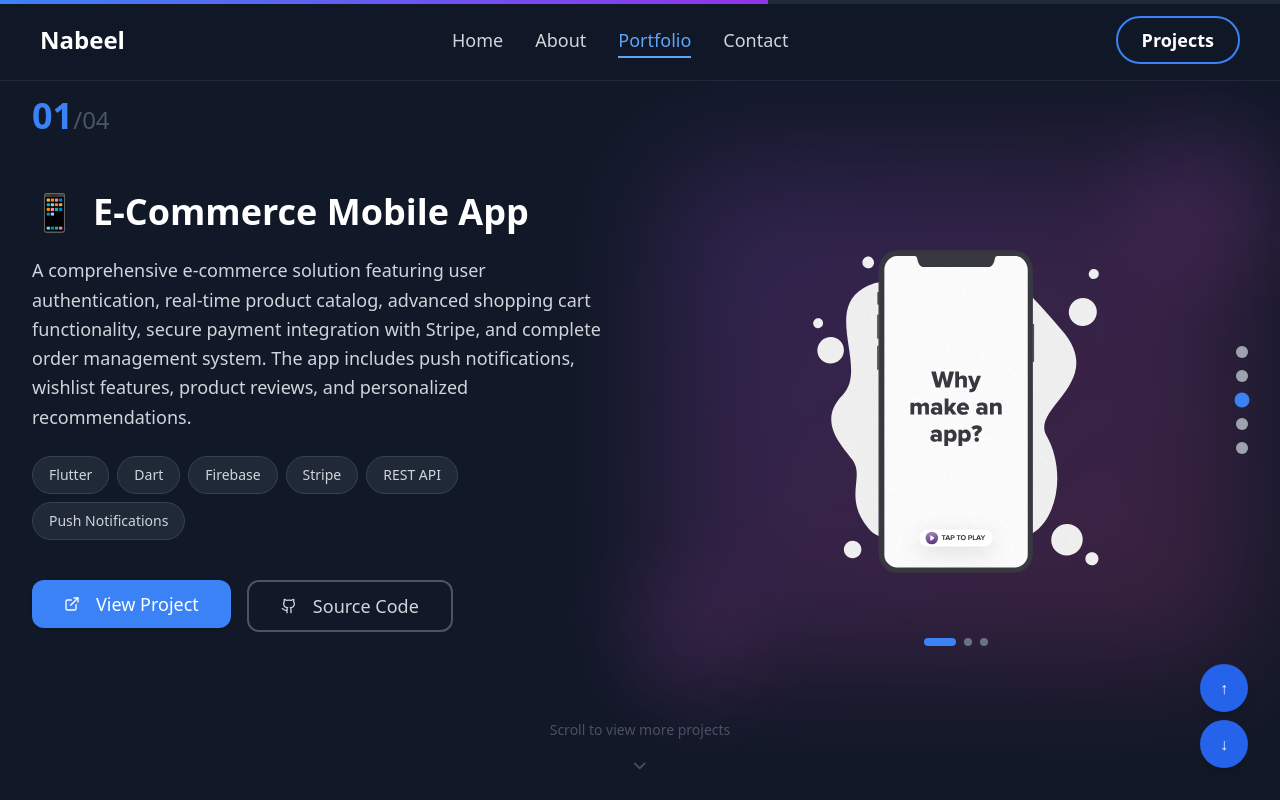
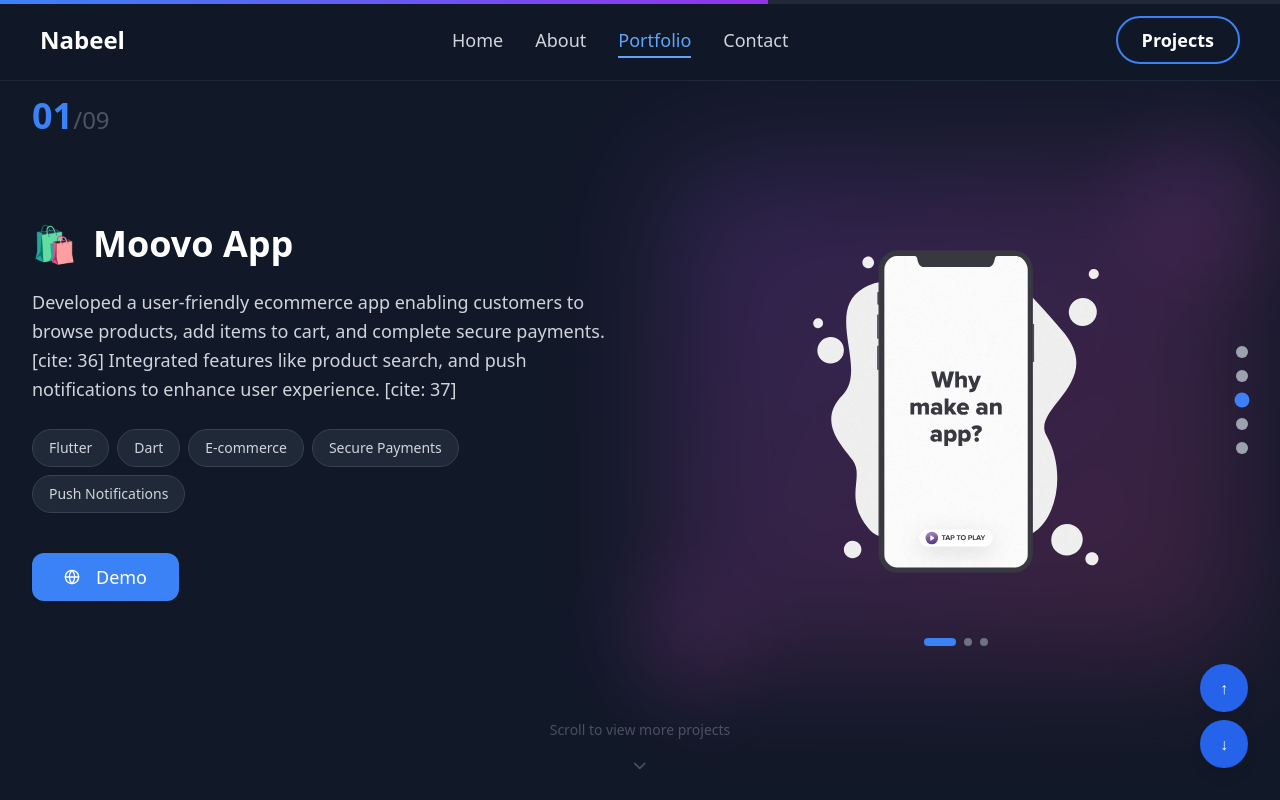
Before and after one commit to Abdulmajeed-Tawfiq/nabeel_portfolio, a React (Vite) app: page / in a window 1280 px wide. Both pictures are taken after a click on the button "Portfolio". Built offline with nearby package versions, Linux system fonts and the light colour scheme.

Commit message:
add real data and refactor some code

```diff
--- a/src/components/Navbar.tsx
+++ b/src/components/Navbar.tsx
@@ -1,5 +1,6 @@
 import { useRef, useState } from "react";
 import { motion } from "framer-motion";
+import { navItems } from "../data/navigation";
 
 interface NavbarProps {
   currentSection: number;
@@ -9,13 +10,6 @@ interface NavbarProps {
 const Navbar = ({ currentSection, scrollToSection }: NavbarProps) => {
   const [isOpen, setIsOpen] = useState(false);
   const navRef = useRef(null);
-
-  const navItems = [
-    { name: "Home", index: 0 },
-    { name: "About", index: 1 },
-    { name: "Portfolio", index: 2 },
-    { name: "Contact", index: 3 },
-  ];
 
   const toggleMenu = () => {
     setIsOpen(!isOpen);
--- a/src/components/Projects.tsx
+++ b/src/components/Projects.tsx
@@ -1,113 +1,13 @@
 import { AnimatePresence, motion } from "framer-motion";
-import { ChevronDown, ExternalLink, Github } from "lucide-react";
+import { ChevronDown, Apple, Globe } from "lucide-react";
 import { useCallback, useEffect, useRef, useState } from "react";
 import { Button } from "./ui/button";
+import { projects } from "../data/projects";
 
 interface PortfolioProps {
   onNavigateToNextSection?: () => void;
   onNavigateToPrevSection?: () => void;
 }
-
-interface Project {
-  id: number;
-  title: string;
-  description: string;
-  longDescription: string;
-  icon: string;
-  technologies: string[];
-  githubUrl: string;
-  liveUrl: string;
-  color: string;
-  images: string[];
-}
-
-const projects: Project[] = [
-  {
-    id: 1,
-    title: "E-Commerce Mobile App",
-    description:
-      "A full-featured e-commerce mobile application built with Flutter",
-    longDescription:
-      "A comprehensive e-commerce solution featuring user authentication, real-time product catalog, advanced shopping cart functionality, secure payment integration with Stripe, and complete order management system. The app includes push notifications, wishlist features, product reviews, and personalized recommendations.",
-    icon: "📱",
-    technologies: [
-      "Flutter",
-      "Dart",
-      "Firebase",
-      "Stripe",
-      "REST API",
-      "Push Notifications",
-    ],
-    githubUrl: "https://github.com/nabeel/ecommerce-app",
-    liveUrl: "https://play.google.com/store/apps",
-    color: "from-purple-500 to-pink-500",
-    images: ["/images/phone.svg", "/images/phone.svg", "/images/phone.svg"],
-  },
-  {
-    id: 2,
-    title: "Social Media Dashboard",
-    description: "A responsive social media management dashboard",
-    longDescription:
-      "A powerful social media management platform with real-time analytics, intelligent post scheduling, engagement tracking, and comprehensive user insights. Features include multi-account management, content calendar, performance metrics, and automated reporting tools.",
-    icon: "📊",
-    technologies: [
-      "React",
-      "TypeScript",
-      "Node.js",
-      "MongoDB",
-      "Socket.io",
-      "Chart.js",
-    ],
-    githubUrl: "https://github.com/nabeel/social-dashboard",
-    liveUrl: "https://social-dashboard.vercel.app",
-    color: "from-blue-500 to-cyan-500",
-    images: [
-      "/images/phone.svg",
-      "/images/phone.svg",
-      "/images/phone.svg",
-      "/images/phone.svg",
-      "/images/phone.svg",
-    ],
-  },
-  {
-    id: 3,
-    title: "Weather App",
-    description: "Beautiful weather application with location-based forecasts",
-    longDescription:
-      "An elegant weather application providing accurate location-based forecasts, interactive weather maps, hourly and weekly predictions, and detailed meteorological information. Features smooth animations, customizable widgets, and weather alerts for severe conditions.",
-    icon: "🌤️",
-    technologies: [
-      "Flutter",
-      "OpenWeather API",
-      "Location Services",
-      "Animations",
-      "Maps",
-    ],
-    githubUrl: "https://github.com/nabeel/weather-app",
-    liveUrl: "https://weather-app-demo.com",
-    color: "from-green-500 to-teal-500",
-    images: ["/images/phone.svg", "/images/phone.svg", "/images/phone.svg"],
-  },
-  {
-    id: 4,
-    title: "Task Management System",
-    description: "Comprehensive task management with team collaboration",
-    longDescription:
-      "A modern task management system designed for teams with features including project tracking, kanban boards, time tracking, productivity analytics, and real-time collaboration. Includes calendar integration, file attachments, comments, and custom workflows.",
-    icon: "✅",
-    technologies: [
-      "React Native",
-      "Redux",
-      "Express.js",
-      "PostgreSQL",
-      "WebSocket",
-    ],
-    githubUrl: "https://github.com/nabeel/task-manager",
-    liveUrl: "https://taskmanager.app",
-    color: "from-orange-500 to-red-500",
-    images: ["/images/phone.svg", "/images/phone.svg", "/images/phone.svg"],
-  },
-];
 
 function Portfolio({
   onNavigateToNextSection,
@@ -291,23 +191,27 @@ function Portfolio({
                 transition={{ duration: 0.6, delay: 0.5 }}
                 className="flex gap-4 pt-4 max-lg:justify-center max-md:flex-col"
               >
-                <Button
-                  size="lg"
-                  className="bg-mainColor hover:bg-opacity-80 text-white px-8 py-6 text-lg rounded-xl transition-all duration-300"
-                  onClick={() => window.open(project.liveUrl, "_blank")}
-                >
-                  <ExternalLink className="w-5 h-5 mr-2" />
-                  View Project
-                </Button>
+                {project.appleUrl && (
                   <Button
                     variant="outline"
                     size="lg"
                     className="border-2 border-gray-600 text-gray-300 hover:bg-gray-800 hover:border-mainColor hover:text-mainColor px-8 py-6 text-lg rounded-xl transition-all duration-300"
-                  onClick={() => window.open(project.githubUrl, "_blank")}
+                    onClick={() => window.open(project.appleUrl!, "_blank")}
                   >
-                  <Github className="w-5 h-5 mr-2" />
-                  Source Code
+                    <Apple className="w-5 h-5 mr-2" />
+                    App Store
                   </Button>
+                )}
+                {project.demoUrl && (
+                  <Button
+                    size="lg"
+                    className="bg-mainColor hover:bg-opacity-80 text-white px-8 py-6 text-lg rounded-xl transition-all duration-300"
+                    onClick={() => window.open(project.demoUrl!, "_blank")}
+                  >
+                    <Globe className="w-5 h-5 mr-2" />
+                    Demo
+                  </Button>
+                )}
               </motion.div>
             </motion.div>
 
--- /dev/null
+++ b/src/data/navigation.ts
@@ -0,0 +1,20 @@
+import { ComponentType } from "react";
+
+export interface Section {
+  component: ComponentType;
+  name: string;
+  id: string;
+}
+
+export interface NavItem {
+  name: string;
+  index: number;
+}
+
+// Note: Components are imported in App.tsx, so we export types and data without components
+export const navItems: NavItem[] = [
+  { name: "Home", index: 0 },
+  { name: "About", index: 1 },
+  { name: "Portfolio", index: 2 },
+  { name: "Contact", index: 3 },
+];
--- /dev/null
+++ b/src/data/projects.ts
@@ -0,0 +1,161 @@
+export interface Project {
+  id: number;
+  title: string;
+  description: string;
+  longDescription: string;
+  icon: string;
+  technologies: string[];
+  appleUrl?: string | null;
+  demoUrl?: string | null;
+  color: string;
+  images: string[];
+}
+
+export const projects: Project[] = [
+  {
+    id: 1,
+    title: "Moovo App",
+    description:
+      "A user-friendly ecommerce app for browsing products, adding to cart, and secure payments. [cite: 36]",
+    longDescription:
+      "Developed a user-friendly ecommerce app enabling customers to browse products, add items to cart, and complete secure payments. [cite: 36] Integrated features like product search, and push notifications to enhance user experience. [cite: 37]",
+    icon: "🛍️",
+    technologies: [
+      "Flutter",
+      "Dart",
+      "E-commerce",
+      "Secure Payments",
+      "Push Notifications",
+    ],
+    appleUrl: null,
+    demoUrl:
+      "https://drive.google.com/file/d/1JrD1yKTLEUGqSPHTOuJi5SAr6LTSjRTK/view?usp=sharing",
+    color: "from-purple-500 to-pink-500",
+    images: ["/images/phone.svg", "/images/phone.svg", "/images/phone.svg"],
+  },
+  {
+    id: 2,
+    title: "Swess Home",
+    description:
+      "Real estate app covering properties in Damascus and its countryside. [cite: 38]",
+    longDescription:
+      "A real estate app covering properties in Damascus and its countryside. [cite: 38] Features agent listings and extensive property coverage. [cite: 39]",
+    icon: "🏠",
+    technologies: ["Flutter", "Dart", "Real Estate", "Agent Listings"],
+    appleUrl: "https://apps.apple.com/us/app/swess-home/id1591728350",
+    demoUrl: null,
+    color: "from-blue-500 to-teal-500",
+    images: ["/images/phone.svg", "/images/phone.svg", "/images/phone.svg"],
+  },
+  {
+    id: 3,
+    title: "Eavando App",
+    description:
+      "Online store for selling clothes and fashion with electronic payment features. [cite: 41]",
+    longDescription:
+      "Online store for selling clothes and fashion with electronic payment features. [cite: 41]",
+    icon: "🛒",
+    technologies: ["Flutter", "Dart", "E-commerce", "Electronic Payment"],
+    appleUrl: "https://apps.apple.com/be/app/eavando/id6448908064",
+    demoUrl: null,
+    color: "from-green-500 to-lime-500",
+    images: ["/images/phone.svg", "/images/phone.svg", "/images/phone.svg"],
+  },
+  {
+    id: 4,
+    title: "7RM APP",
+    description:
+      "Online booking services for quality horse events in the UAE. [cite: 43]",
+    longDescription:
+      "Online booking services for quality horse events in the UAE. [cite: 43]",
+    icon: "🐎",
+    technologies: ["Flutter", "Dart", "Booking System", "Events"],
+    appleUrl: "https://apps.apple.com/ae/app/sevenrm/id6475645542",
+    demoUrl: null,
+    color: "from-red-500 to-yellow-500",
+    images: ["/images/phone.svg", "/images/phone.svg", "/images/phone.svg"],
+  },
+  {
+    id: 5,
+    title: "Mazad Alnokhba",
+    description:
+      "E-commerce app with multi-stores for animal-related products. [cite: 44]",
+    longDescription:
+      "E-commerce app with multi-stores for animal-related products. [cite: 44]",
+    icon: "🛍️",
+    technologies: ["Flutter", "Dart", "E-commerce", "Multi-store"],
+    appleUrl: "https://apps.apple.com/in/app/mazad-alnokhba/id1597116939",
+    demoUrl: null,
+    color: "from-indigo-500 to-cyan-500",
+    images: ["/images/phone.svg", "/images/phone.svg", "/images/phone.svg"],
+  },
+  {
+    id: 6,
+    title: "Ryan Customer - Captain",
+    description:
+      "Driver taxi app allowing customers to book taxi cars. [cite: 45]",
+    longDescription:
+      "Driver taxi app allowing customers to book taxi cars. [cite: 45] Includes separate apps for the driver and the customer. [cite: 46]",
+    icon: "🚕",
+    technologies: [
+      "Flutter",
+      "Dart",
+      "Booking System",
+      "Taxi App",
+      "Google Maps",
+    ],
+    appleUrl: "https://apps.apple.com/kw/app/rayan-customer/id1621499233",
+    demoUrl: null,
+    color: "from-orange-500 to-amber-500",
+    images: ["/images/phone.svg", "/images/phone.svg", "/images/phone.svg"],
+  },
+  {
+    id: 7,
+    title: "WeSafe",
+    description:
+      "Trips Management App helps employees to manage your tasks and trips. [cite: 47]",
+    longDescription:
+      "Trips Management App helps employees to manage your tasks and trips and organizes it. [cite: 47] in addition to monitors their works efficiency. [cite: 48]",
+    icon: "📋",
+    technologies: ["Flutter", "Dart", "Task Management", "Trip Management"],
+    appleUrl: "https://apps.apple.com/us/app/we-safe/id6736458367",
+    demoUrl: null,
+    color: "from-rose-500 to-red-600",
+    images: ["/images/phone.svg", "/images/phone.svg", "/images/phone.svg"],
+  },
+  {
+    id: 8,
+    title: "Clinics Assistant (Graduation Project)",
+    description: "Application for managing clinic reservations. [cite: 50]",
+    longDescription:
+      "Application for managing clinic reservations. (My Graduation Project) [cite: 50]",
+    icon: "🩺",
+    technologies: ["Flutter", "Dart", "Booking System", "Clinic Management"],
+    appleUrl: null,
+    demoUrl:
+      "https://drive.google.com/file/d/1R-HCnBfB9VvwfB7UiM0vj4ldASvIM3Bx/view?usp=sharing",
+    color: "from-sky-500 to-violet-500",
+    images: ["/images/phone.svg", "/images/phone.svg", "/images/phone.svg"],
+  },
+  {
+    id: 9,
+    title: "Gas Express",
+    description:
+      "Ecommerce for Gas products with admin dashboard and delivery App. [cite: 58]",
+    longDescription:
+      "Ecommerce for Gas products with admin dashboard and delivery App. [cite: 58]",
+    icon: "⛽",
+    technologies: [
+      "Flutter",
+      "Dart",
+      "E-commerce",
+      "Admin Dashboard",
+      "Delivery App",
+    ],
+    appleUrl: null,
+    demoUrl:
+      "https://drive.google.com/file/d/1bCLh575CG99BtW0ODULG5WOZ2EM8TdH/view?usp=sharing",
+    color: "from-purple-500 to-pink-500",
+    images: ["/images/phone.svg", "/images/phone.svg", "/images/phone.svg"],
+  },
+];
```
Lines whose indentation alone changed are shown as unchanged.
